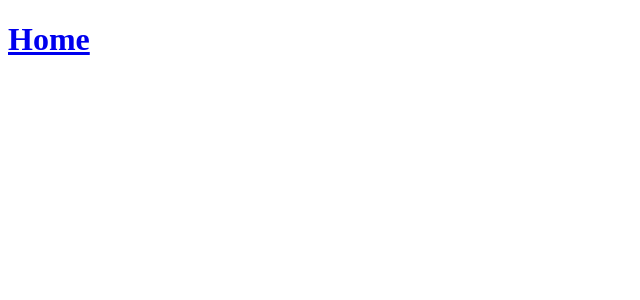
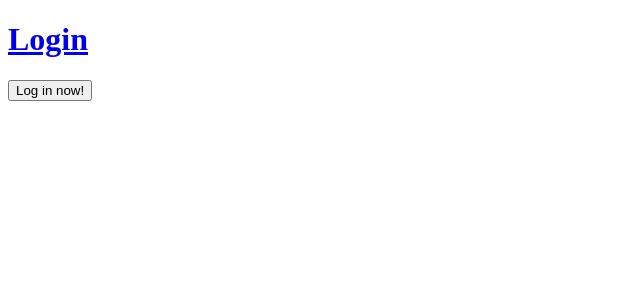
Before and after one commit to brightjy/instaclone-web, a React (Create React App) app: page / in a window 1280 px wide. Shown: the top 300 px of the page, without its empty margins (0-640 px from the left). Built offline with nearby package versions, Linux system fonts and the light colour scheme.

Commit message:
react + typescript 적응중

```diff
--- a/package.json
+++ b/package.json
@@ -24,6 +24,7 @@
     "react-router-dom": "6.0.2",
     "react-scripts": "4.0.3",
     "styled-components": "5.3.3",
+    "tslint": "6.1.3",
     "typescript": "4.4.4",
     "web-vitals": "1.1.2"
   },
--- a/src/App.tsx
+++ b/src/App.tsx
@@ -1,13 +1,14 @@
 import { Link } from "react-router-dom";
+import { useState } from "react";
 import Home from "./screens/Home";
 import Login from "./screens/Login";
 
 export default function App() {
-  const isLoggedIn = true;
+  const [isLoggedIn, setIsLoggedIn] = useState<boolean>(false);
   return (
     <div>
       <Link to="/">
-      { isLoggedIn ? <Home /> : <Login /> }
+        { isLoggedIn ? <Home setIsLoggedIn={setIsLoggedIn}/> : <Login /> }
       </Link>
     </div>
   );
--- a/src/index.tsx
+++ b/src/index.tsx
@@ -3,14 +3,16 @@ import { BrowserRouter as Router, Routes, Route } from 'react-router-dom';
 import App from './App';
 import Home from './screens/Home';
 import Login from './screens/Login';
+import NotFound from './screens/NotFound';
 
 const rootElement =  document.getElementById('root');
 render(
   <Router>
     <Routes>
-      <Route path="/" element={<App />} />
-      <Route path="home" element={<Home />} />
+      <Route path="/"     element={<App />} />
+      <Route path="home"  element={<Home />} />
       <Route path="login" element={<Login />} />
+      <Route path="*"     element={<NotFound />} />
     </Routes>
   </Router>,
   rootElement
--- a/src/screens/Home.tsx
+++ b/src/screens/Home.tsx
@@ -1,4 +1,15 @@
-function Home() {
-  return <h1>Home</h1>;
+import { ReactDOM, Dispatch, SetStateAction } from "react";
+
+interface ILoginProps {
+  setIsLoggedIn: boolean;
+}
+
+function Home<ILoginProps>({ setIsLoggedIn }){
+  return (
+    <div>
+    <h1>Home</h1>
+    <button onClick={() => setIsLoggedIn(true)}>Logout now!</button>
+    </div>
+  );
 }
 export default Home;
--- a/src/screens/Login.tsx
+++ b/src/screens/Login.tsx
@@ -1,2 +1,12 @@
-const Login = () => <h1>Login</h1>
+import { useState } from "react";
+
+function Login() {
+  const [isLoggedIn, setIsLoggedIn] = useState<boolean>(false);
+  return (
+    <div>
+      <h1>Login</h1>
+      <button onClick={() => setIsLoggedIn(true)}>Log in now!</button>
+    </div>
+  );
+}
 export default Login;
--- /dev/null
+++ b/src/screens/NotFound.tsx
@@ -0,0 +1,4 @@
+function NotFound() {
+  return <h1>Not Found</h1>
+}
+export default NotFound;
--- a/tsconfig.json
+++ b/tsconfig.json
@@ -10,7 +10,8 @@
     "skipLibCheck": true,
     "esModuleInterop": true,
     "allowSyntheticDefaultImports": true,
-    "strict": true,
+    //"strict": true,
+    "noImplicitAny": false,
     "forceConsistentCasingInFileNames": true,
     "noFallthroughCasesInSwitch": true,
     "module": "esnext",
```
Also changed, not shown: 2 other files (tests, documents, lock files or other folders).
